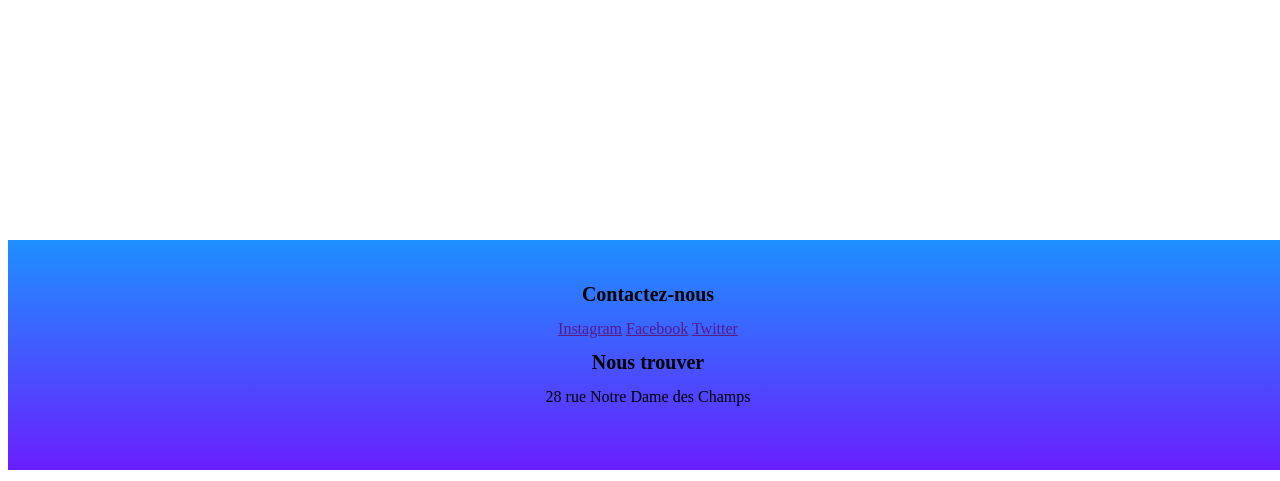
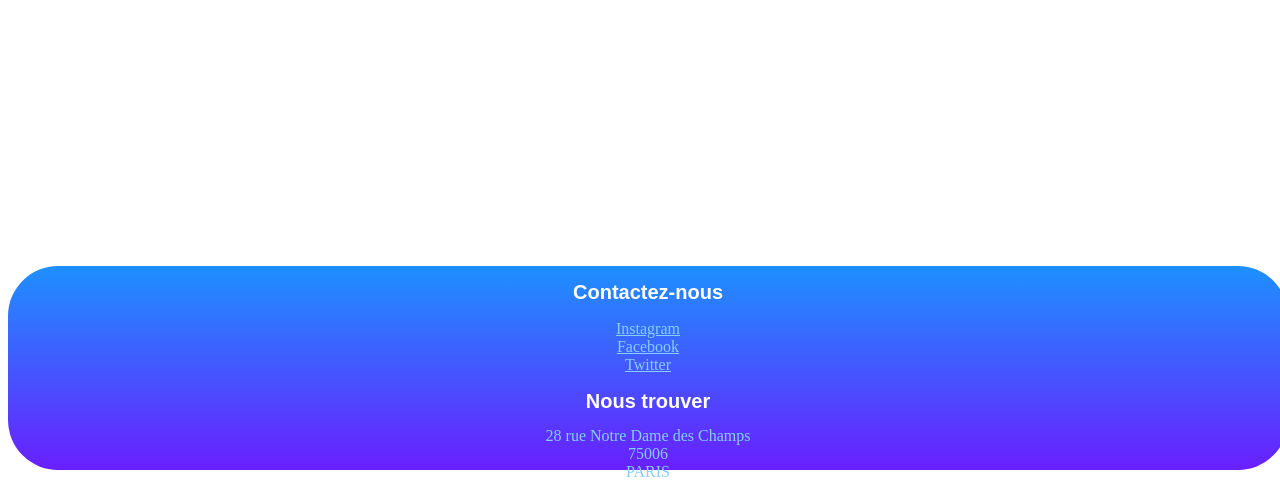
Before and after one commit to TarkusR/APP-G10E, a PHP site: page / in a window 1280 px wide. Shown: the part 330-811 px from the top of the page. Run offline with PHP 8.4, Linux system fonts and the light colour scheme.

Commit message:
Intégration du fichier style au login

```diff
--- a/footer.php
+++ b/footer.php
@@ -4,10 +4,10 @@
 <footer>
     <div class="footer">
         <h1> Contactez-nous </h1>
-        <a href=""> Instagram</a>
-        <a href=""> Facebook</a>
-        <a href=""> Twitter</a>
+        <p class = "p">
+            <a href=""> Instagram</a> <br> <a href=""> Facebook</a> <br> <a href=""> Twitter</a>
+        </p>
         <h1> Nous trouver </h1>
-        <p1> 28 rue Notre Dame des Champs </p1>
+        <p1 class = "p1"> 28 rue Notre Dame des Champs <br> 75006 <br> PARIS</p1>
     </div>
 </footer>
--- a/style.css
+++ b/style.css
@@ -23,6 +23,9 @@ span{
 }
 
 h1{
+    font-family: Arial;
+    font-weight: bolder;
+    color: white;
     text-align: center;
     flex-grow: 4;
     font-size: 20px;
@@ -189,21 +192,23 @@ li{
 }
 
 p1{
-
-
+    color: lightskyblue;
 }
 
 a{
-
+    color: #87CEFAFF;
 }
 
 .footer{
+    border-radius: 50px;
     background: linear-gradient(#1E90FFFF,#691FFFFF);
     text-align: center;
     position: absolute;
     bottom:0;
     width: 100%;
-    padding-top:30px;
+    padding-top:50px;
+    padding-block: 2px;
+
     height:200px;
 }
 
```
